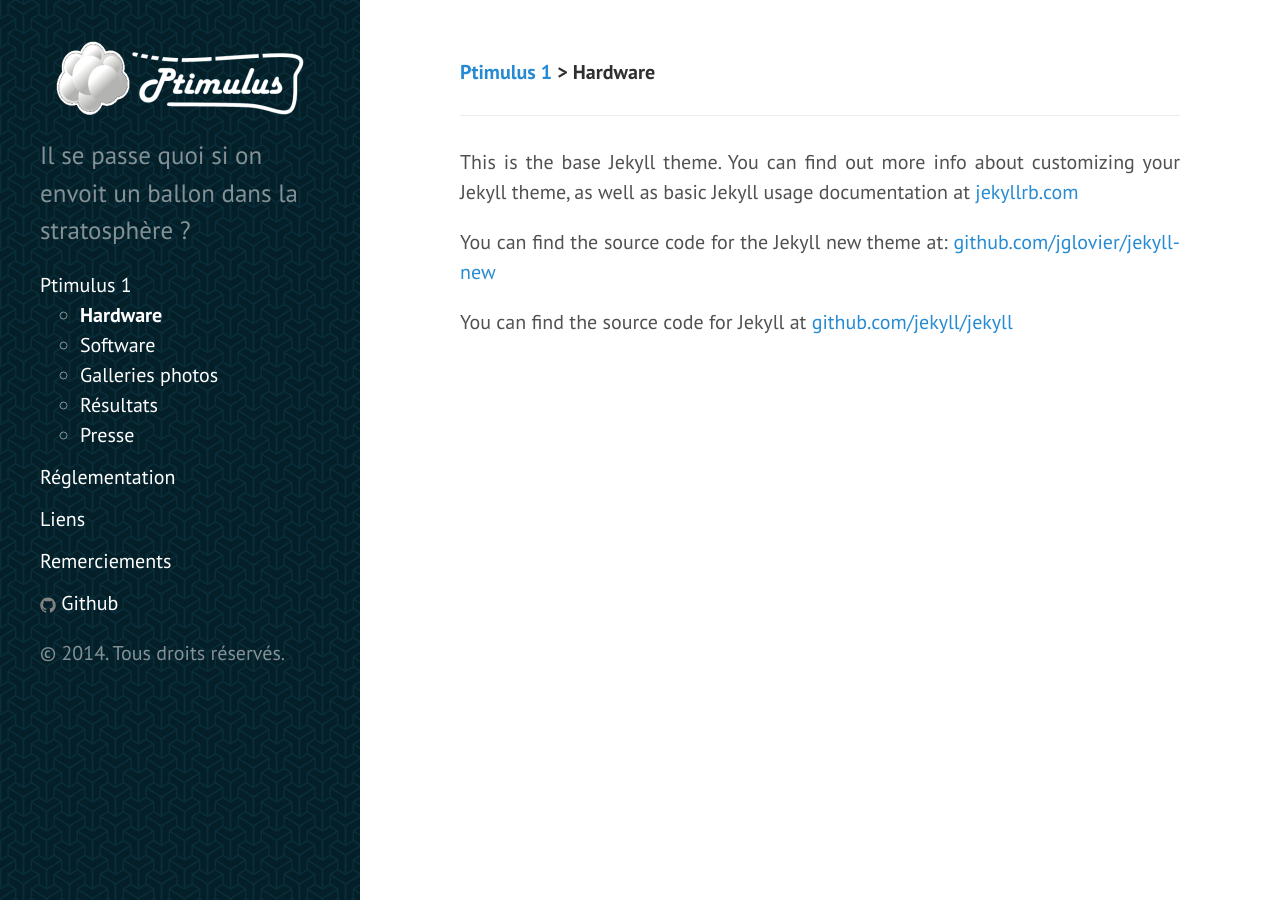
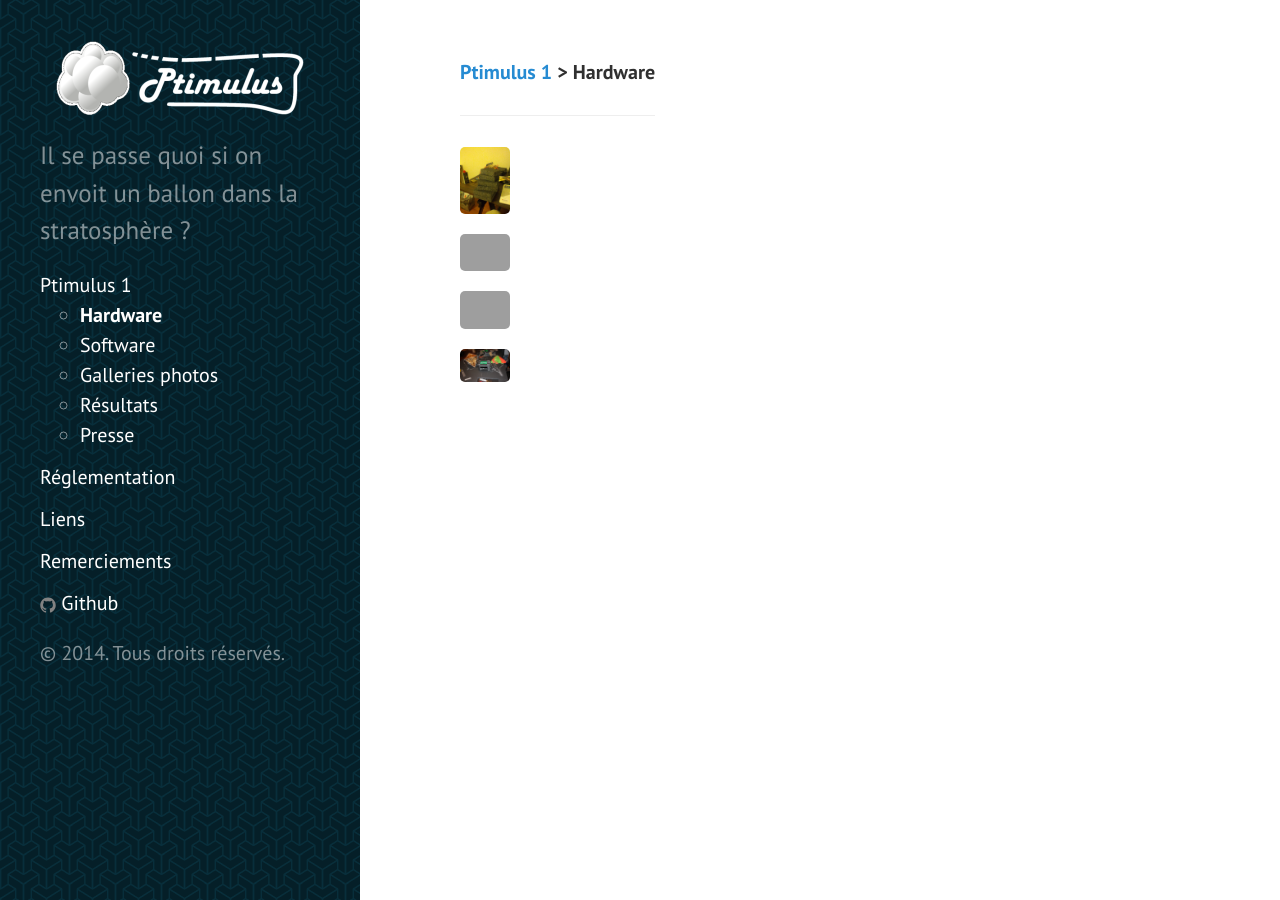
Before and after one commit to MichaelMure/ptimulus.eu, a Jekyll site: the page built from pages/ptimulus1/0_hardware.md, in a window 1280 px wide. Built offline with Jekyll 4.4.1, drawn with Linux system fonts in a browser that asks for light colours; grey boxes are pictures that could not be loaded.

Commit message:
almost fonctionnal include for a gallery with lightbox

```diff
--- /dev/null
+++ b/_includes/lightbox-gallery.html
@@ -0,0 +1,3 @@
+{% for img in page[include.galleryid] %}
+<a href="{{ include.imagefolder }}{{ img }}" data-lightbox="include.galleryid"><img src="{{ include.imagefolder }}{{ img }}" style="max-width:50px"></a>
+{% endfor %}
--- a/pages/ptimulus1/0_hardware.md
+++ b/pages/ptimulus1/0_hardware.md
@@ -3,10 +3,7 @@ layout: page
 title: Hardware
 permalink: /ptimulus1/hardware/
 section: ptimulus1
+nacelle: ["nacelle1.jpg", "nacelle2.jpg", "nacelle3.jpg", "nacelle4.jpg"]
 ---
 
-This is the base Jekyll theme. You can find out more info about customizing your Jekyll theme, as well as basic Jekyll usage documentation at [jekyllrb.com](http://jekyllrb.com/)
-
-You can find the source code for the Jekyll new theme at: [github.com/jglovier/jekyll-new](https://github.com/jglovier/jekyll-new)
-
-You can find the source code for Jekyll at [github.com/jekyll/jekyll](https://github.com/jekyll/jekyll)
+{% include lightbox-gallery.html imagefolder="/img/ptimulus1/" galleryid="nacelle" %}
```
Also changed, not shown: pages/ptimulus1/1_software.md (+0 -6 lines).
